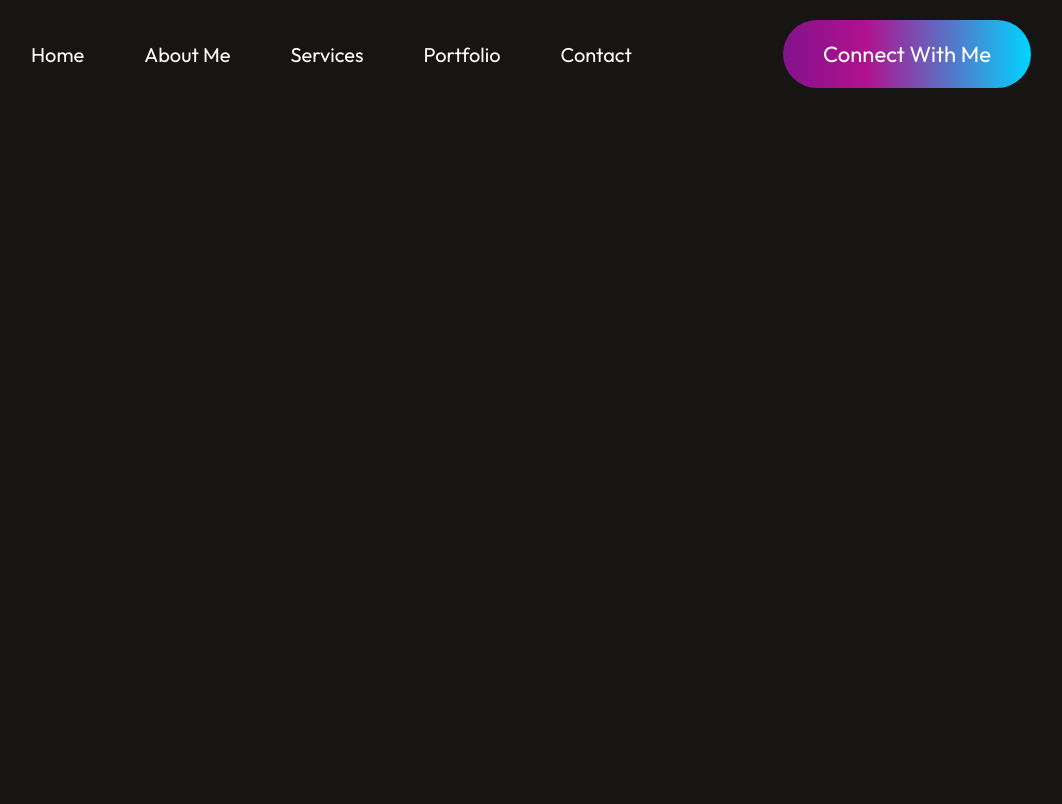
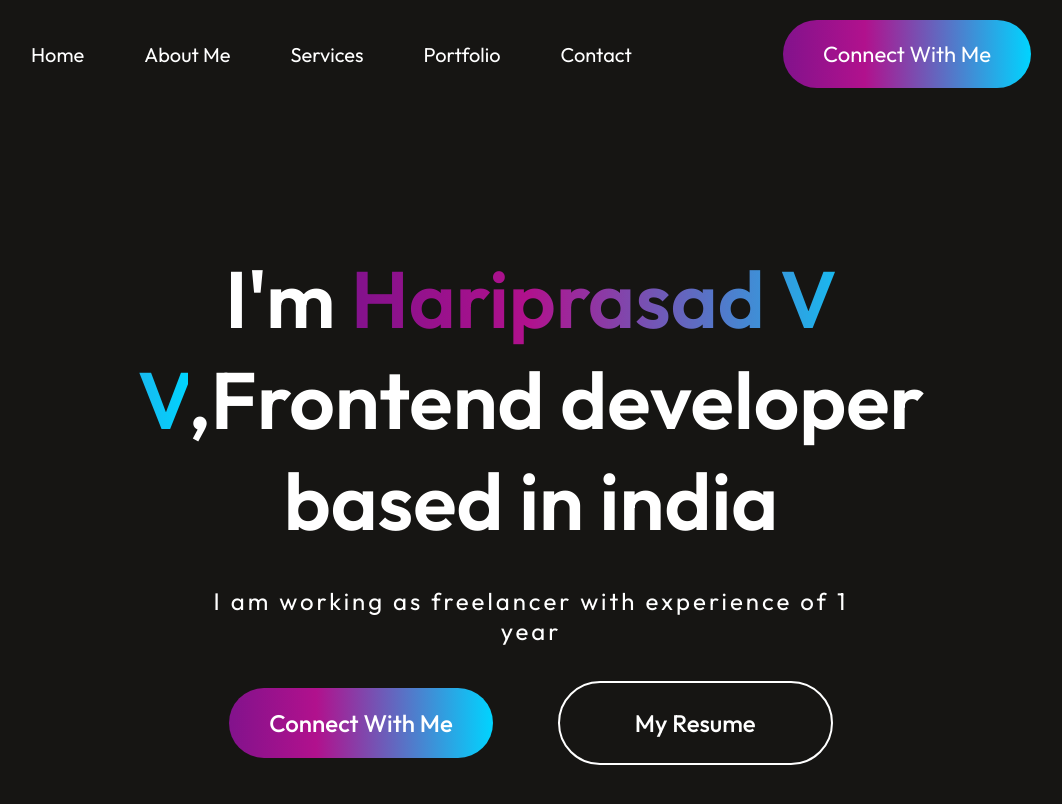
Before and after one commit to hariprasadvv2508/portfolio, a React (Vite) app: page / in a window 1280 px wide. Shown: the top 804 px of the page, without its empty margins (109-1171 px from the left). Built offline with nearby package versions, Linux system fonts and the light colour scheme; a web font is replaced by a local one.

Commit message:
third commit

```diff
--- a/src/App.jsx
+++ b/src/App.jsx
@@ -1,9 +1,13 @@
 import React from 'react';
 import Navbar from './Components/Navbar/Navbar';
+import Hero from './Components/Hero/Hero';
+import About from './Components/About/About';
 const App = () => {
   return(
     <div>
       <Navbar/>
+      <Hero/>
+      <About/>
     </div>
   )
 }
--- /dev/null
+++ b/src/Components/About/About.jsx
@@ -0,0 +1,14 @@
+import React from "react";
+import './About.css'
+const About = () =>{
+    return(
+        <div className="about">
+            <div className="about-title">
+                <div>
+
+                </div>
+            </div>
+        </div>
+    )
+}
+export default About
--- a/src/Components/Hero/Hero.css
+++ b/src/Components/Hero/Hero.css
@@ -0,0 +1,56 @@
+.hero{
+    display:flex;
+    align-items: center;
+    flex-direction: column;
+    gap:35px;
+}
+.hero h1{
+    text-align: center;
+    width:70%;
+    font-size: 80px;
+    font-weight: 600;
+    margin-top: 140px;
+}
+.hero h1 span
+{
+    background: linear-gradient(90deg, rgba(2,0,36,1) 0%, rgba(188,17,205,0.6526260162268032) 0%, rgba(177,17,141,1) 33%, rgba(0,212,255,1) 100%);
+    background-clip: text;
+    -webkit-background-clip: text;
+    -webkit-text-fill-color: transparent;
+}
+.hero p{
+    width:50%;
+    text-align: center;
+    font-size: 24px;
+    letter-spacing:3px;
+}
+.hero-action{
+    display: flex;
+    align-items: center;
+    gap: 65px;
+    font-size: 24px;
+    font-weight: 500;
+    margin-bottom: 50px;
+}
+.hero-connect{
+    padding: 20px 40px;
+    border-radius: 50px;
+    background: linear-gradient(90deg, rgba(2,0,36,1) 0%, rgba(188,17,205,0.6526260162268032) 0%, rgba(177,17,141,1) 33%, rgba(0,212,255,1) 100%);
+    cursor: pointer;
+    transition: 0.5s;
+}
+.hero-resume{
+    padding: 25px 75px;
+    border-radius: 50px;
+    border: 2px solid #FFF;
+    cursor: pointer;
+    transition: 0.5s;
+}
+.hero-connect:hover{
+    border: 2px solid white;
+    transform: scale(1.03);
+}
+.hero-resume:hover{
+    border:2px solid  rgba(188,17,205,0.6526260162268032);
+    transform: scale(1.03);
+}
--- a/src/Components/Hero/Hero.jsx
+++ b/src/Components/Hero/Hero.jsx
@@ -0,0 +1,19 @@
+import React from "react";
+import './Hero.css'
+const Hero = () =>{
+    return(
+        <div className="hero">
+            <h1>I'm <span>Hariprasad V V</span>,Frontend developer based in india</h1>
+            <p>I am  working as freelancer with experience of 1 year</p>
+            <div className="hero-action">
+                <div className="hero-connect">
+                    Connect With Me
+                </div>
+                <div className="hero-resume">
+                    My Resume
+                </div>
+            </div>
+        </div>
+    )
+}
+export default Hero
```
Also changed, not shown: src/Components/About/About.css (added).
